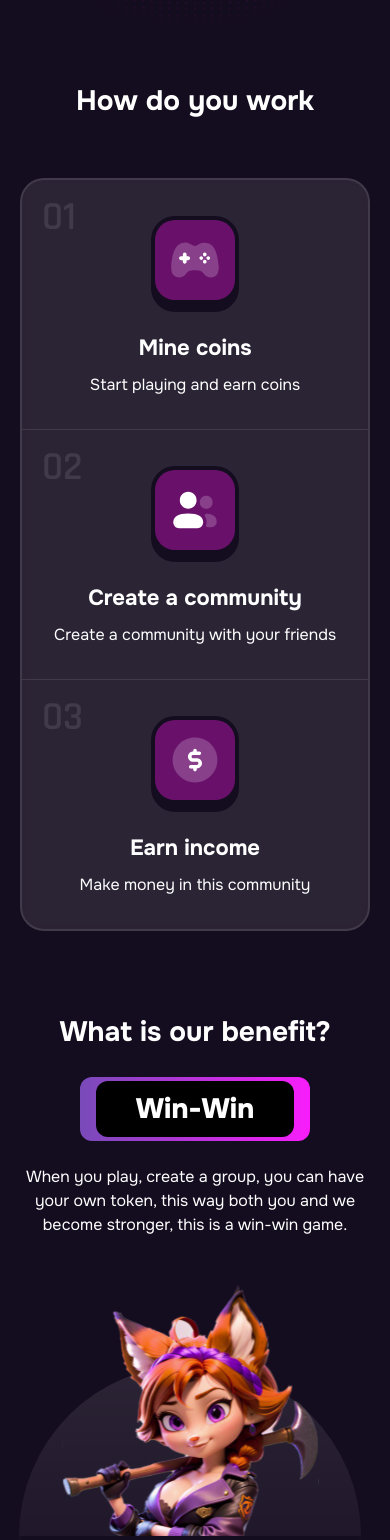
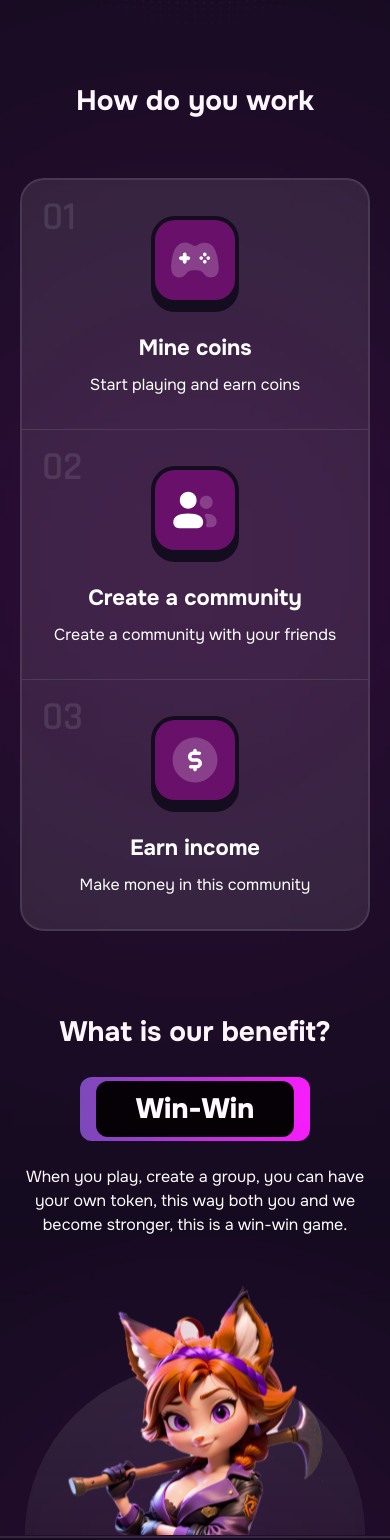
Before and after one commit to NetPulseTech/NetPulseWebsite, a Next.js app: page / in a window 390 px wide. Shown: the part 460-2000 px from the top of the page. Built offline with nearby package versions, Linux system fonts and the light colour scheme.

Commit message:
Add blur background effects to the landing page

```diff
--- a/src/layouts/Footer.tsx
+++ b/src/layouts/Footer.tsx
@@ -8,9 +8,11 @@ const Footer = () => {
   const currentYear = new Date().getFullYear();
 
   return (
-    <footer className="text-center mt-8 sm:p-5 lg:mt-[7.5rem] lg:p-10 sm:border-t-[1px] sm:border-white/10">
-      <div className="container sm:flex sm:justify-between sm:items-center sm:gap-5 lg:gap-6 mx-auto">
-        <ul className="flex justify-center items-center gap-4 py-7 border-y-[1px] border-white/10 sm:order-2 sm:border-0">
+    <footer className="relative text-center mt-8 sm:p-5 lg:mt-[7.5rem] lg:p-10 sm:border-t-[1px] sm:border-white/10">
+      <div className="container sm:flex sm:justify-between sm:items-center sm:gap-5 lg:gap-6 mx-auto ">
+        <div className="hidden md:block absolute inset-x-0 mx-auto bg-custom-pink/85 amd:bg-custom-pink/60 alg:bg-custom-pink/70 md:blur-[200px] lg:blur-[250px] bottom-0 w-[350px] h-4/6 rounded-t-full"></div>
+
+        <ul className="flex justify-center items-center gap-4 py-4 border-y-[1px] border-white/10 sm:order-2 sm:border-0">
           <li>
             <a href="#">
               <Image
--- a/src/layouts/Header.tsx
+++ b/src/layouts/Header.tsx
@@ -70,16 +70,24 @@ const Header: React.FC = () => {
 
   return (
     <header
-      className={`fixed inset-x-0 top-0 p-5 z-10 mx-auto transition-colors border-b-[1px] duration-300 ${isScrolled ? " border-white/10 bg-custom-dark" : "border-custom-dark"}`}
+      className={`fixed inset-x-0 top-0 p-5 z-10 mx-auto transition-colors border-b-[1px] duration-300 ${isScrolled ? "border-white/10 bg-custom-dark" : "border-transparent"}`}
     >
       <div
         className={`container mx-auto flex justify-between items-center gap-3 transition-[height] duration-300 ${isScrolled ? "h-[48px] md:h-[64px]" : "h-[64px] md:h-[96px]"}`}
       >
-        <Link href="/" className="block lg:hidden flex-shrink-0">
+        <Link
+          href="/#home"
+          className="block lg:hidden flex-shrink-0"
+          onClick={(e) => handleNavLinkClick(e, "#home")}
+        >
           <Image src={LogoImg} width={56} alt="logo" />
         </Link>
 
-        <Link href="/" className="hidden lg:block">
+        <Link
+          href="/#home"
+          className="hidden lg:block"
+          onClick={(e) => handleNavLinkClick(e, "#home")}
+        >
           <Image src={NetPulse} width={152} alt="logo" />
         </Link>
 
--- a/src/layouts/Main.tsx
+++ b/src/layouts/Main.tsx
@@ -23,6 +23,8 @@ const Main = () => {
         id="home"
         className="dots-background-settings relative w-full flex flex-col justify-center items-center h-[30.25rem] text-center mb-14 pt-20 bg-dots bg-bottom bg-no-repeat md:h-[48rem] lg:h-[56rem]"
       >
+        <div className="hidden md:block absolute md:top-[-100px] lg:top-[-180px] inset-x-0 mx-auto md:bg-custom-pink/60 lg:bg-custom-pink/70 md:blur-[200px] lg:blur-[300px] aspect-square md:h-[250px] lg:h-[360px]"></div>
+
         <div className="flex flex-col justify-center items-center w-[284px] aspect-square backdrop-blur-md bg-custom-radial-gradient rounded-full flex-shrink-0 md:w-[435px] lg:w-[525px] lg:mt-10">
           <div className="mb-3 lg:mb-6">
             <Image
@@ -62,7 +64,9 @@ const Main = () => {
           How do you work
         </h2>
 
-        <ul className="border-white/10 backdrop-blur-sm bg-white/10 border-2 rounded-3xl lg:flex lg:w-full lg:max-w-[1392px]s lg:mx-auto lg:rounded-[2.5rem]">
+        <ul className="relative border-white/10 backdrop-blur-sm bg-white/10 border-2 rounded-3xl lg:flex lg:w-full lg:max-w-[1392px]s lg:mx-auto lg:rounded-[2.5rem]">
+          <div className="absolute inset-x-0 top-1/2 mx-auto -translate-y-1/2 -z-10 bg-custom-pink/70 blur-[240px] aspect-square h-[300px]"></div>
+
           <li className="relative p-8 pt-9 lg:w-1/3 lg:mb-20 lg:mt-[7.5rem] lg:p-0">
             <span
               className={`${rajdhani.className} text-white/10 text-[2.5rem] font-semibold absolute left-5 top-2 lg:-top-[6.6rem] lg:left-8 lg:text-[4rem]`}
@@ -164,7 +168,7 @@ const Main = () => {
         </ul>
       </section>
 
-      <section id="benefits" className="text-center">
+      <section id="benefits" className="w-full text-center">
         <h2 className="font-bold text-[1.75rem] mb-6 lg:font-extrabold lg:text-[2.75rem] lg:mb-10">
           What is our benefit?
         </h2>
@@ -177,17 +181,22 @@ const Main = () => {
           </div>
         </div>
 
-        <p className="font-normal text-base max-w-[22rem] mx-auto mb-12 lg:text-xl lg:max-w-[60rem] lg:mb-[11.5rem]">
+        <p className="font-normal text-base max-w-[22rem] mx-auto  lg:text-xl lg:max-w-[60rem]">
           When you play, create a group, you can have your own token, this way
           both you and we become stronger, this is a win-win game.
         </p>
 
-        <div className="mb-12">
-          <div>
+        <div
+          className="mb-12 pt-12
+ lg:pt-[11.5rem] overflow-hidden"
+        >
+          <div className="relative border-b-2 border-white/10">
+            <div className="absolute inset-x-0 top-[90%] sm:top-2/3 mx-auto -z-10 bg-custom-pink/60 blur-[150px] md:blur-[180px] md:bg-custom-pink/70 aspect-square h-[180px] md:h-[250px] lg:h-[350px] lg:blur-[300px] lg:bg-custom-pink/80"></div>
+
             <Image
               src={CharacterImg}
               alt="girl character"
-              className="max-w-full md:hidden"
+              className="max-w-full md:hidden mx-auto scale-[.995]"
             />
 
             <Image
@@ -197,11 +206,11 @@ const Main = () => {
             />
           </div>
 
-          <div className="lg:mb-32">
+          <div className="lg:pb-32 bg-custom-dark">
             <Image
               src={CircleImg}
               alt="logos align as a circle"
-              className="max-w-full md:hidden"
+              className="max-w-full md:hidden mx-auto"
             />
 
             <Image
@@ -213,7 +222,7 @@ const Main = () => {
         </div>
       </section>
 
-      <section id="contact-us" className="text-center">
+      <section id="contact-us" className="text-center bg-custom-dark">
         <div>
           <p className="max-w-72 text-[1.375rem] font-semibold mx-auto text-center mb-5 lg:text-[2rem] lg:max-w-[44rem] lg:mb-10">
             To start, just connect your wallet to our token
```
